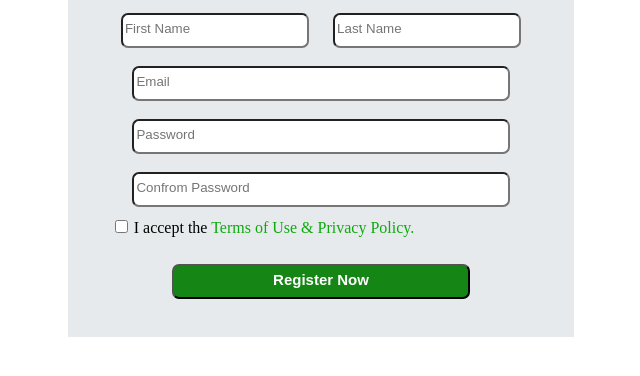
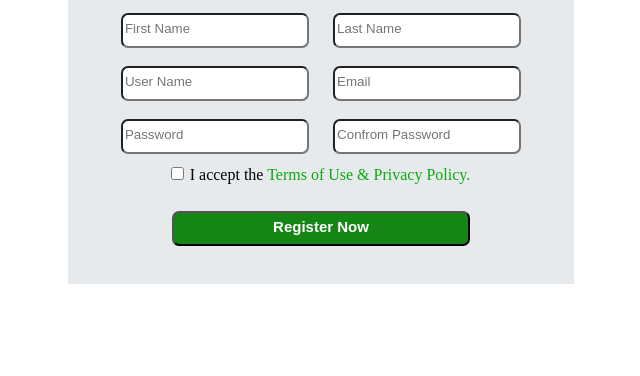
Before and after one commit to shonkor-das/Form-Create, a plain HTML site: page index.html in a window 1280 px wide. Shown: the part 202-578 px from the top of the page, without its empty margins (319-959 px from the left). Drawn offline with Linux system fonts and the light colour scheme.

Commit message:
form re-added

```diff
--- a/css/style.css
+++ b/css/style.css
@@ -11,20 +11,14 @@ input{
     padding-bottom: 5px;
     border-radius: 7px;
 }
-.name{
+.box{
     margin: 0 2%;
-}
-#gmail{
-    width: 73%;
-}
-.password{
-    width: 73%;
 }
 #checkbox{
     width: 17px;
     height: 13px;
     margin: 13px 0;
-    margin-left: -115px;
+    margin-left: -3px;
 }
 span{
     color: rgb(12, 170, 12);
--- a/index.html
+++ b/index.html
@@ -11,11 +11,12 @@
      <form action="">
         <h1>Registration Form</h1>
         <p>Create your account. It's free and only takes a minute</p>
-        <input class="name" type="text" name="name" placeholder="First Name">
-        <input class="name" type="text" name="name" placeholder="Last Name"><br><br>
-        <input id="gmail" type="gmail" name="gmail" placeholder="Email" id=""><br><br>
-        <input class="password" type="password" name="Password" placeholder="Password"><br><br>
-        <input class="password" type="password" name="Password" placeholder="Confrom Password"><br>
+        <input class="box" type="text" name="name" placeholder="First Name">
+        <input class="box" type="text" name="name" placeholder="Last Name"><br><br>
+        <input class="box" type="user" type="user" name="user" placeholder="User Name">
+        <input class="box" type="gmail" name="gmail" placeholder="Email" id=""><br><br>
+        <input class="box" type="password" name="Password" placeholder="Password">
+        <input class="box" type="password" name="Password" placeholder="Confrom Password"><br>
         <input id="checkbox" type="checkbox" name="" value="on"> I accept the <span>Terms of Use & Privacy Policy.</span><br><br>
         <input id="submit" type="submit" name="submit" value="Register Now">
     </form>
```
